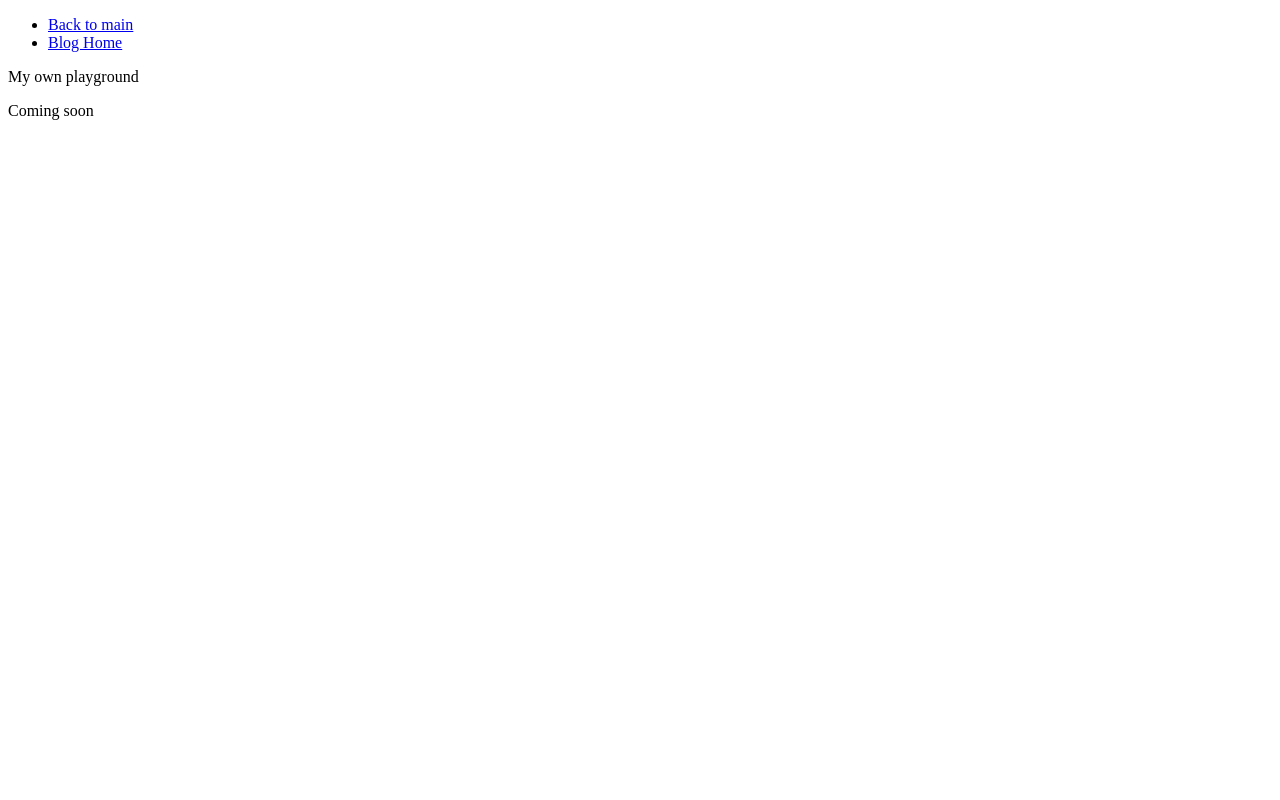
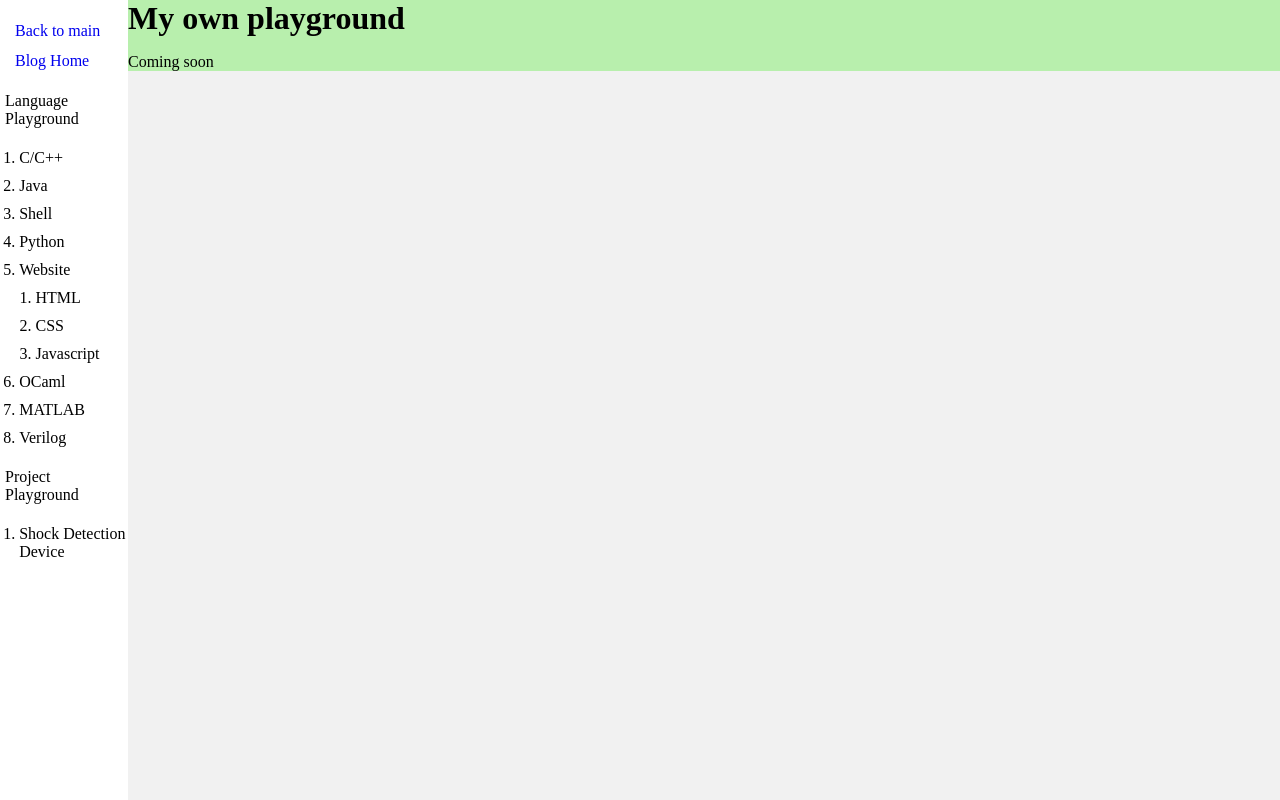
Before and after one commit to yn224/yn224.github.io, a plain HTML site: page blog.html in a window 1280 px wide. Drawn offline with Linux system fonts and the light colour scheme.

Commit message:
[General] Basic outline format

```diff
--- a/blog.html
+++ b/blog.html
@@ -3,14 +3,45 @@
   <head>
     <meta charset="UTF-8"/>
     <meta name="viewport" content="width=device-width, initial-scale=1"/>
+    <link href="styles/blog_page.css" type="text/css" rel="stylesheet"/>
     <title>YoungSeok (Alex) Na Blog</title>
   </head>
-  <main>
-    <ul>
-      <li><a href="index.html">Back to main</a></li>
-      <li><a href="blog.html">Blog Home</a></li>
-    </ul>
-    <p>My own playground</p>
-    <p>Coming soon</p>
-  </main>
+  <body>
+    <div class="row">
+      <div class="column_nav">
+        <ul>
+          <li><a href="index.html">Back to main</a></li>
+          <li><a href="blog.html">Blog Home</a></li>
+        </ul>
+        <p>Language Playground</p>
+        <div class="content_nav">
+          <ol>
+            <li>C/C++</li>
+            <li>Java</li>
+            <li>Shell</li>
+            <li>Python</li>
+            <li>Website</li>
+              <ol>
+                <li>HTML</li>
+                <li>CSS</li>
+                <li>Javascript</li>
+              </ol>
+            <li>OCaml</li>
+            <li>MATLAB</li>
+            <li>Verilog</li>
+          </ol>
+        </div>
+        <p>Project Playground</p>
+        <div class="content_nav">
+          <ol>
+            <li>Shock Detection Device</li>
+          </ol>
+        </div>
+      </div>
+      <div class="column_content">
+        <h1>My own playground</h1>
+        <p>Coming soon</p>
+      </div>
+    </div>
+  </body>
 </html>
--- /dev/null
+++ b/styles/blog_page.css
@@ -0,0 +1,54 @@
+body {
+  margin: 0;
+  background-color: #f1f1f1;
+}
+
+.column_content h1 {
+  margin: 0;
+}
+
+.row:after{
+  content: "";
+  display: table;
+  clear: both;
+}
+
+.column_nav {
+  background-color: #fff;
+  float: left;
+  width: 10%;
+  height: calc(100vh);
+}
+
+.column_nav ul {
+  display: flex;
+  flex-wrap: wrap;
+  padding-left: 15px;
+}
+
+.column_nav ul li {
+  list-style: none;
+  line-height: 30px;
+}
+
+.column_nav ul li a {
+  text-decoration: none;
+}
+
+.column_nav p {
+  padding-left: 5px;
+}
+
+.content_nav ol {
+  padding-left: 15%;
+}
+
+.content_nav li {
+  padding-top: 5px;
+  padding-bottom: 5px;
+}
+
+.column_content {
+  background-color: #b8efad;
+  width: 100%;
+}
--- /dev/null
+++ b/styles/main_page.css
@@ -0,0 +1,61 @@
+body {
+  margin: 0;
+  background-color: #f1f1f1;
+}
+
+.row {
+  margin: 10px;
+}
+
+.row:after {
+  /* display: flex; */
+  content: "";
+  display: table;
+  clear: both;
+}
+
+.main_content_left {
+  float: left;
+  width: 60%;
+  padding-left: 15px;
+  background-color: #fff;
+  /* flex: 90%; */
+}
+
+.main_content_left a {
+  text-decoration: none;
+}
+
+.main_content_right {
+  float: left;
+  width: 30%;
+  background-color: #fff;
+  /* flex: 10%; */
+}
+
+.main_nav ul {
+  margin-top: 0;
+  display: flex;
+  background-color: #fff;
+  height: 60px;
+}
+
+.main_nav ul li {
+  display: inline-block;
+  padding-right: 5%;
+  line-height: 60px;
+  font-size: 20px;
+}
+
+.main_nav ul li a {
+  text-decoration: none;
+}
+
+.main_nav ul li a:hover {
+  text-decoration: underline;
+  cursor: pointer;
+}
+
+footer {
+  background-color: #91ccea;
+}
```
Also changed, not shown: index.html (+10 -11 lines), styles/theme1.css (deleted, +0 -11 lines).
